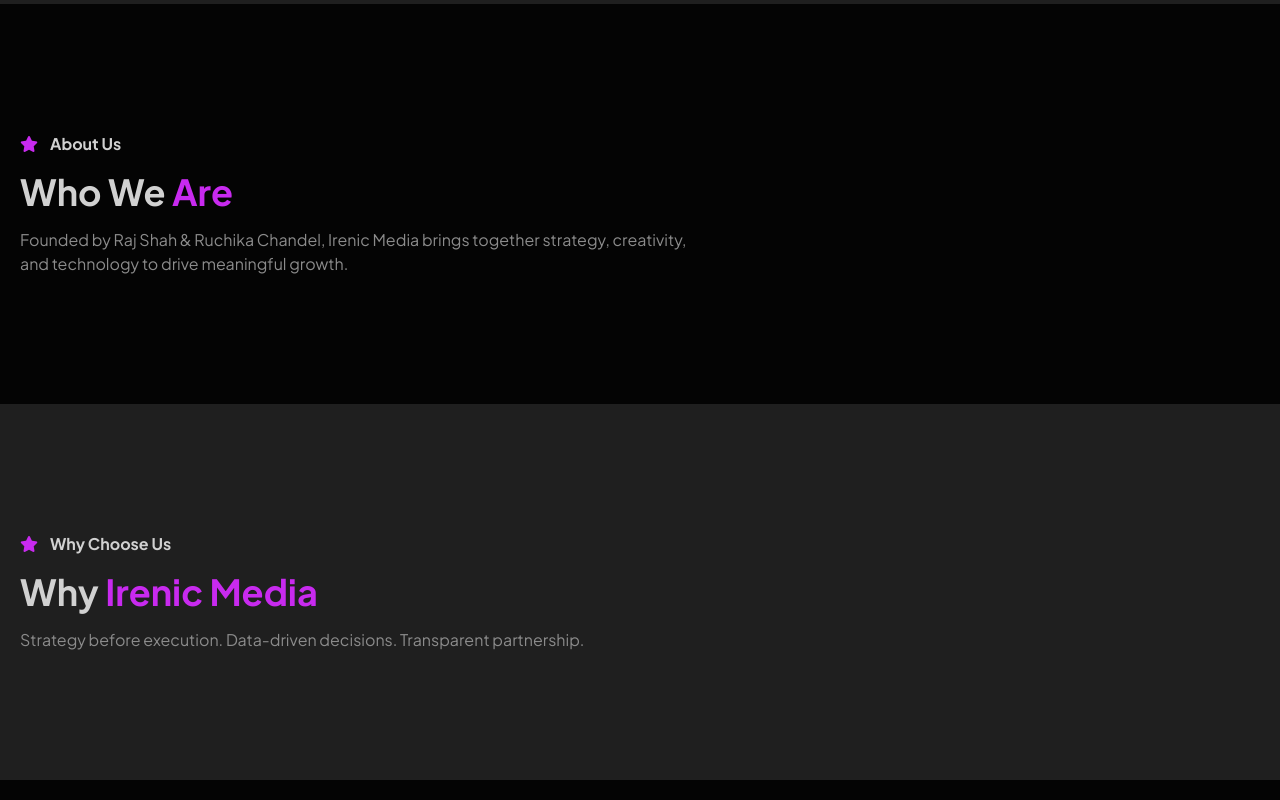
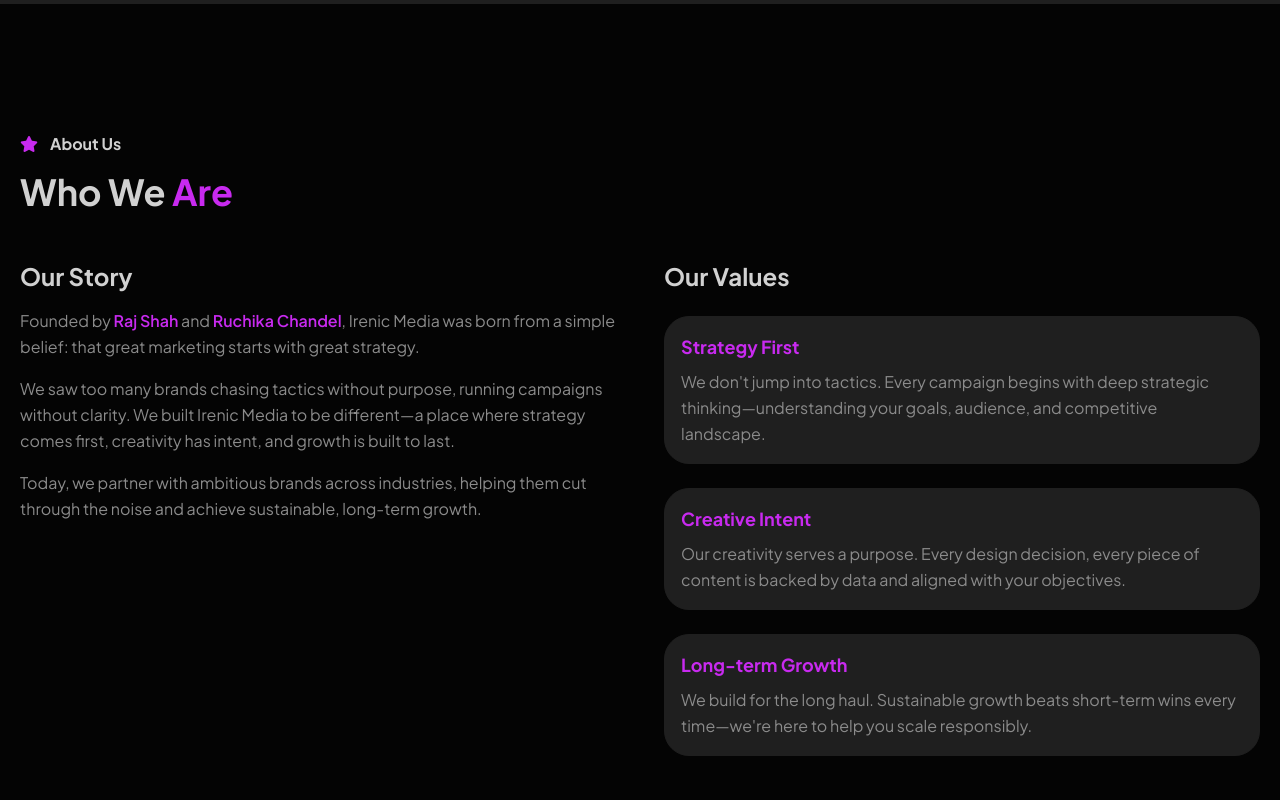
Before and after one commit to Trigger2696/irenicmedia, a Next.js app in the folder irenic-media-new/: page / in a window 1280 px wide. Shown: the part 1860-2660 px from the top of the page. Built offline with nearby package versions, Linux system fonts and the light colour scheme.

Commit message:
feat(03-02): integrate About and WhyUs into page.tsx
- Import About and WhyUs components
- Replace placeholder sections with actual components
- Maintain section order: Hero -> Services -> About -> WhyUs
- All other sections (testimonials, case-studies, pricing, contact) unchanged

```diff
--- a/irenic-media-new/app/page.tsx
+++ b/irenic-media-new/app/page.tsx
@@ -2,6 +2,8 @@
 import Footer from '@/components/Footer'
 import Hero from '@/components/Hero/Hero'
 import Services from '@/components/Services/Services'
+import About from '@/components/About/About'
+import WhyUs from '@/components/WhyUs/WhyUs'
 
 export default function Home() {
   return (
@@ -18,37 +20,10 @@
       <Services />
 
       {/* About Section */}
-      <section id="about" className="section" style={{ scrollMarginTop: '100px' }}>
-        <div className="hero-container">
-          <div className="flex items-center gap-3 mb-4">
-            <i className="fa-solid fa-star text-accent"></i>
-            <span className="text-primary font-bold">About Us</span>
-          </div>
-          <h2 className="text-3xl md:text-4xl font-bold text-primary">
-            Who We <span className="accent-color">Are</span>
-          </h2>
-          <p className="text-[var(--text-color)] mt-4 max-w-2xl">
-            Founded by Raj Shah & Ruchika Chandel, Irenic Media brings together
-            strategy, creativity, and technology to drive meaningful growth.
-          </p>
-        </div>
-      </section>
+      <About />
 
       {/* Why Us Section */}
-      <section id="why-us" className="section bg-[var(--accent-color-3)]" style={{ scrollMarginTop: '100px' }}>
-        <div className="hero-container">
-          <div className="flex items-center gap-3 mb-4">
-            <i className="fa-solid fa-star text-accent"></i>
-            <span className="text-primary font-bold">Why Choose Us</span>
-          </div>
-          <h2 className="text-3xl md:text-4xl font-bold text-primary">
-            Why <span className="accent-color">Irenic Media</span>
-          </h2>
-          <p className="text-[var(--text-color)] mt-4 max-w-2xl">
-            Strategy before execution. Data-driven decisions. Transparent partnership.
-          </p>
-        </div>
-      </section>
+      <WhyUs />
 
       {/* Testimonials Section */}
       <section id="testimonials" className="section" style={{ scrollMarginTop: '100px' }}>
```
